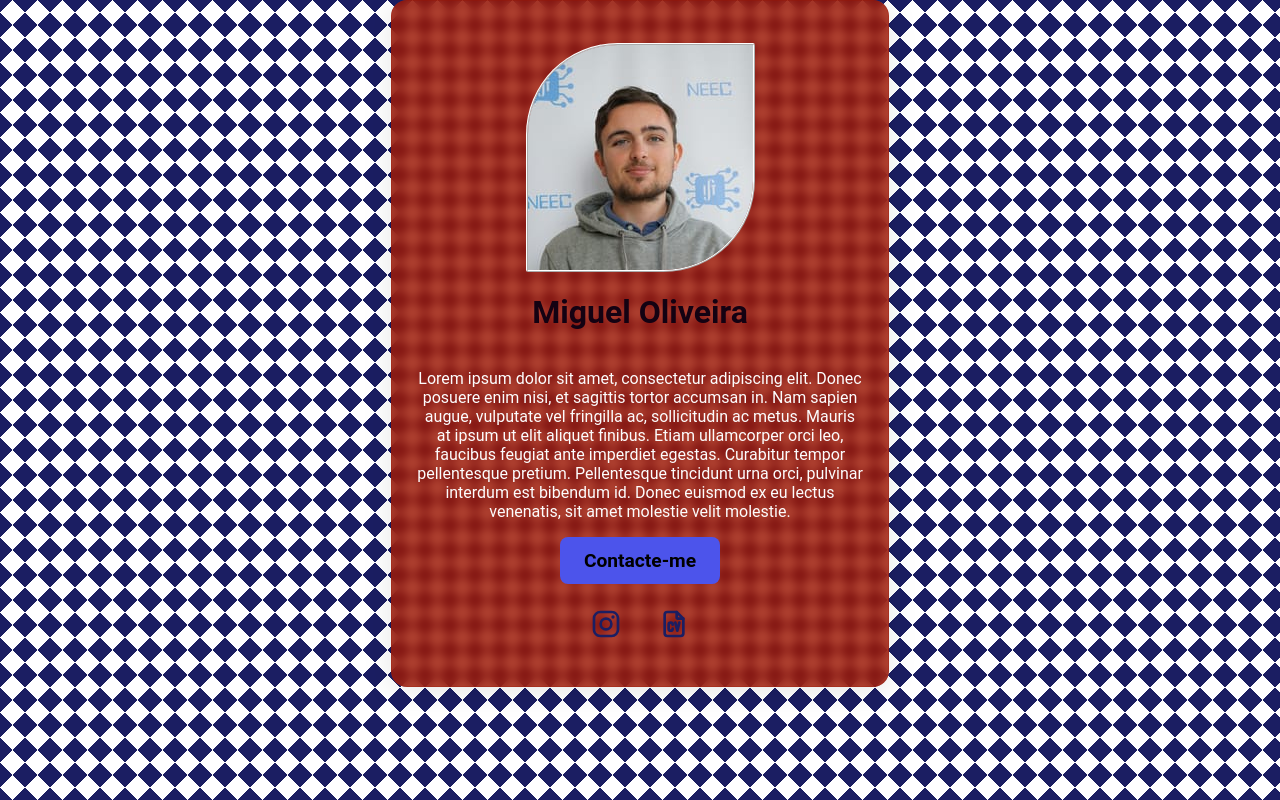
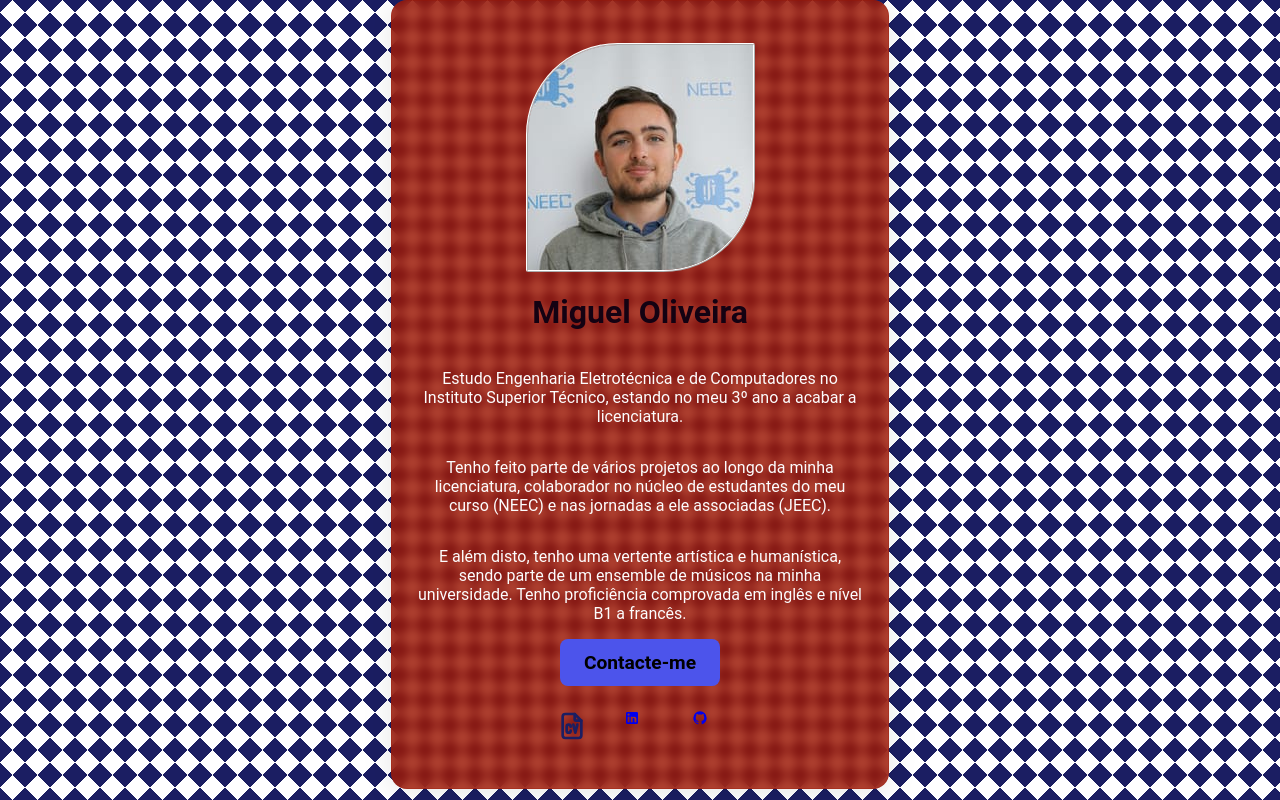
Before and after one commit to Veni4/Veni4.github.io, a plain HTML site: page index.html in a window 1280 px wide. Drawn offline with Linux system fonts and the light colour scheme.

Commit message:
Added biography (in portuguese), Linkedin, CV, GitHub

```diff
--- a/index.html
+++ b/index.html
@@ -3,7 +3,7 @@
   <head>
     <meta charset="UTF-8" />
     <meta name="viewport" content="width=device-width, initial-scale=1.0" />
-    <title>My Biography</title>
+    <title>Porfolio - Miguel Oliveira</title>
 
     <link rel="stylesheet" href="main.css" />
     <link rel="stylesheet" href="https://cdnjs.cloudflare.com/ajax/libs/font-awesome/4.7.0/css/font-awesome.min.css" />
@@ -13,16 +13,23 @@
       <image id="profile_pic" src = "./assets/images/profile_pic.jpeg"/>
       <h1>Miguel Oliveira</h1>
       <p class="um_paragrafo">
-        Lorem ipsum dolor sit amet, consectetur adipiscing elit. Donec posuere enim nisi, et sagittis tortor accumsan in. Nam sapien augue, vulputate vel fringilla ac, sollicitudin ac metus. Mauris at ipsum ut elit aliquet finibus. Etiam ullamcorper orci leo, faucibus feugiat ante imperdiet egestas. Curabitur tempor pellentesque pretium. Pellentesque tincidunt urna orci, pulvinar interdum est bibendum id. Donec euismod ex eu lectus venenatis, sit amet molestie velit molestie.
+        Estudo Engenharia Eletrotécnica e de Computadores no Instituto Superior Técnico, estando no meu 3º ano a acabar a licenciatura.
+      </p>
+      <p class="um_paragrafo">
+        Tenho feito parte de vários projetos ao longo da minha licenciatura, colaborador no núcleo de estudantes do meu curso (NEEC) e nas jornadas a ele associadas (JEEC).
+      </p>
+      <p class="um_paragrafo">
+        E além disto, tenho uma vertente artística e humanística, sendo parte de um ensemble de músicos na minha universidade.
+        Tenho proficiência comprovada em inglês e nível B1 a francês.
       </p>
       <a href = "mailto:miguel.tiago07@gmail.com" class = "btn_contact">Contacte-me</a>
       <div class = "social_container">
-          <a href="https://www.instagram.com/migueloliveira._/">
+<!--           <a href="https://www.instagram.com/migueloliveira._/">
             <svg class = "icons"xmlns="http://www.w3.org/2000/svg" width="1em" height="1em" viewBox="0 0 24 24">
               <path fill="currentColor" d="M7.8 2h8.4C19.4 2 22 4.6 22 7.8v8.4a5.8 5.8 0 0 1-5.8 5.8H7.8C4.6 22 2 19.4 2 16.2V7.8A5.8 5.8 0 0 1 7.8 2m-.2 2A3.6 3.6 0 0 0 4 7.6v8.8C4 18.39 5.61 20 7.6 20h8.8a3.6 3.6 0 0 0 3.6-3.6V7.6C20 5.61 18.39 4 16.4 4zm9.65 1.5a1.25 1.25 0 0 1 1.25 1.25A1.25 1.25 0 0 1 17.25 8A1.25 1.25 0 0 1 16 6.75a1.25 1.25 0 0 1 1.25-1.25M12 7a5 5 0 0 1 5 5a5 5 0 0 1-5 5a5 5 0 0 1-5-5a5 5 0 0 1 5-5m0 2a3 3 0 0 0-3 3a3 3 0 0 0 3 3a3 3 0 0 0 3-3a3 3 0 0 0-3-3"/>
             </svg>
-          </a>
-          <a href = "/cv">
+          </a>         -->
+          <a href = "./assets/CV - Miguel Tiago Elias de Oliveira (1).pdf">
             <svg class="icons" xmlns="http://www.w3.org/2000/svg" width="1em" height="1em" viewBox="0 0 24 24"><g fill="none" stroke="currentColor" stroke-linecap="round" stroke-linejoin="round" stroke-width="2">
               <path d="M14 3v4a1 1 0 0 0 1 1h4"/>
               <path d="M17 21H7a2 2 0 0 1-2-2V5a2 2 0 0 1 2-2h7l5 5v11a2 2 0 0 1-2 2"/>
@@ -30,6 +37,13 @@
             </g>
             </svg>
           </a>
+          <a href = "https://www.linkedin.com/in/miguel-oliveira-b28546241/">
+            <svg xmlns="http://www.w3.org/2000/svg" width="1em" height="1em" viewBox="0 0 24 24"><path fill="currentColor" d="M19 3a2 2 0 0 1 2 2v14a2 2 0 0 1-2 2H5a2 2 0 0 1-2-2V5a2 2 0 0 1 2-2zm-.5 15.5v-5.3a3.26 3.26 0 0 0-3.26-3.26c-.85 0-1.84.52-2.32 1.3v-1.11h-2.79v8.37h2.79v-4.93c0-.77.62-1.4 1.39-1.4a1.4 1.4 0 0 1 1.4 1.4v4.93zM6.88 8.56a1.68 1.68 0 0 0 1.68-1.68c0-.93-.75-1.69-1.68-1.69a1.69 1.69 0 0 0-1.69 1.69c0 .93.76 1.68 1.69 1.68m1.39 9.94v-8.37H5.5v8.37z"/>
+            </svg>
+          </a>
+          <a href = "https://github.com/Veni4">
+            <svg xmlns="http://www.w3.org/2000/svg" width="1em" height="1em" viewBox="0 0 24 24"><path fill="currentColor" d="M12 2A10 10 0 0 0 2 12c0 4.42 2.87 8.17 6.84 9.5c.5.08.66-.23.66-.5v-1.69c-2.77.6-3.36-1.34-3.36-1.34c-.46-1.16-1.11-1.47-1.11-1.47c-.91-.62.07-.6.07-.6c1 .07 1.53 1.03 1.53 1.03c.87 1.52 2.34 1.07 2.91.83c.09-.65.35-1.09.63-1.34c-2.22-.25-4.55-1.11-4.55-4.92c0-1.11.38-2 1.03-2.71c-.1-.25-.45-1.29.1-2.64c0 0 .84-.27 2.75 1.02c.79-.22 1.65-.33 2.5-.33c.85 0 1.71.11 2.5.33c1.91-1.29 2.75-1.02 2.75-1.02c.55 1.35.2 2.39.1 2.64c.65.71 1.03 1.6 1.03 2.71c0 3.82-2.34 4.66-4.57 4.91c.36.31.69.92.69 1.85V21c0 .27.16.59.67.5C19.14 20.16 22 16.42 22 12A10 10 0 0 0 12 2"/></svg>
+          </a>
       </div>
     </div>
   </body>
--- a/main.css
+++ b/main.css
@@ -51,7 +51,7 @@ body {
 
 .social_container{
     display: grid;
-    grid-template-columns: repeat(2, 32px);
+    grid-template-columns: repeat(3, 32px);
     column-gap: 36px;
 }
 
```
Also changed, not shown: 1 other file.
